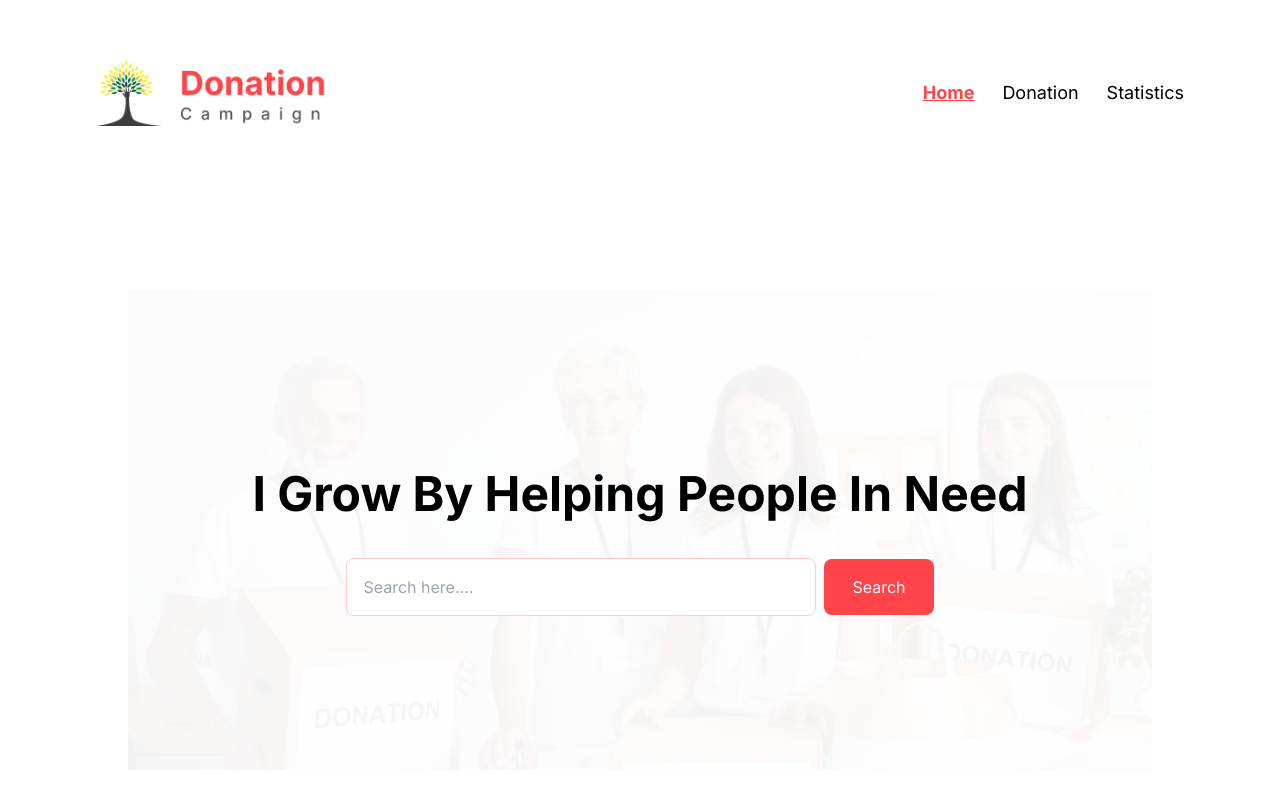
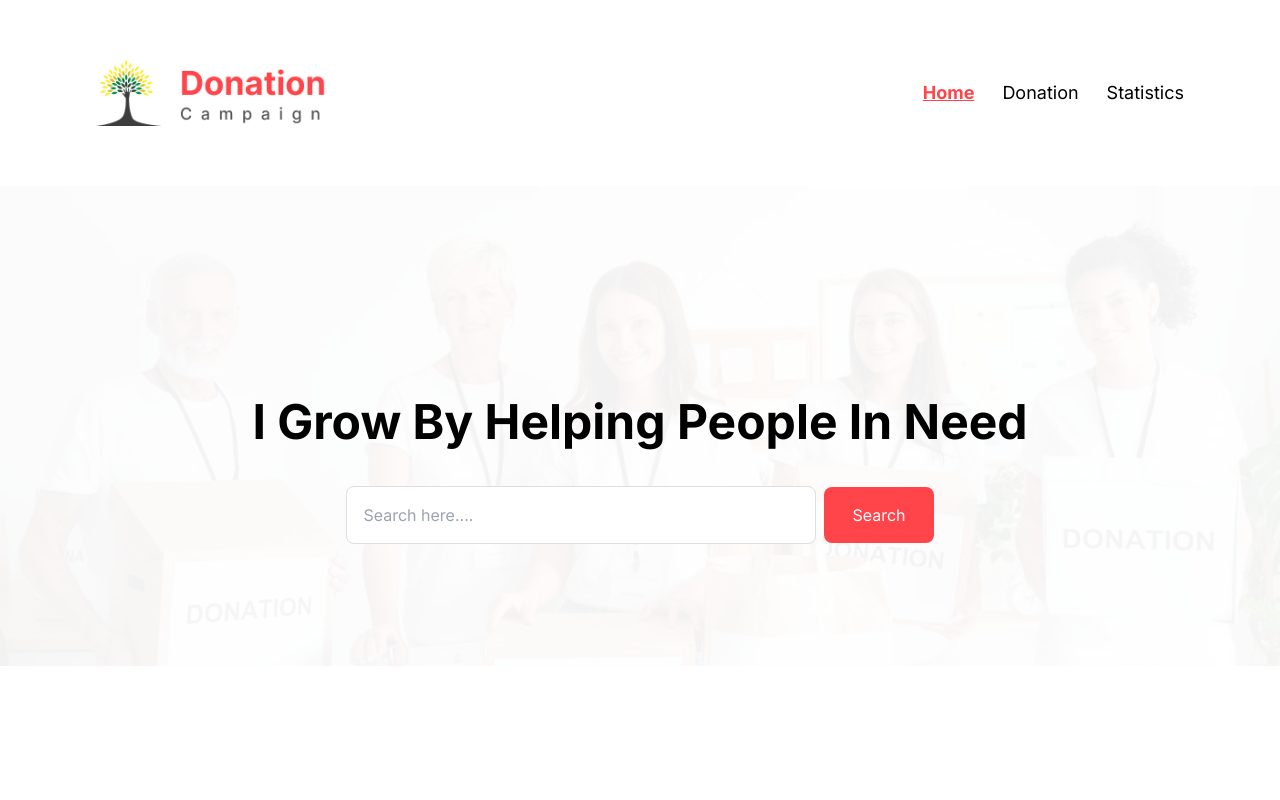
Before and after one commit to Shuvo0414/donation-campaign, a React (Vite) app: page / in a window 1280 px wide. Shown: the top 800 px of the page. Built offline with nearby package versions, Linux system fonts and the light colour scheme.

Commit message:
feat: Improve Banner responsive Refactored the Banner component to ensure proper responsiveness for mobile and medium-sized screens. Applied object-cover styling to the background image

```diff
--- a/index.html
+++ b/index.html
@@ -2,7 +2,7 @@
 <html lang="en">
   <head>
     <meta charset="UTF-8" />
-    <link rel="icon" type="image" href="./src/assets/Logo.png" />
+    <link rel="icon" type="image" href="./src/assets/logo.svg" />
     <meta name="viewport" content="width=device-width, initial-scale=1.0" />
     <title>Donation Campaign</title>
   </head>
--- a/src/components/Header/Banner/Banner.jsx
+++ b/src/components/Header/Banner/Banner.jsx
@@ -19,16 +19,16 @@ const Banner = ({
   // console.log(handleCategoryChange);
   return (
     <div
-      className=" bg-blend-overlay   w-full h-full md:w-[80%] md:h-[60vh] container mx-auto px-8 md:px-10 lg:px-24 p-5 my-10 md:mt-36 "
+      className=" bg-blend-overlay   w-full h-full  lg:h-[60vh]  mx-auto px-8 md:px-10 lg:px-24 p-5 my-10  object-cover "
       style={bannerStyle}
     >
       <div>
-        <h1 className=" mt-5 md:mt-20 lg:mt-40 text-xl md:text-5xl font-bold text-center">
+        <h1 className=" mt-5 md:mt-20 lg:mt-48 text-xl md:text-4xl lg:text-5xl font-bold text-center">
           I Grow By Helping People In Need
         </h1>
         <div className=" mx-auto flex justify-center items-center mt-4 md:mt-10">
           <input
-            className=" w-[230px] md:w-[470px] px-2 md:px-4 py-2 md:py-4 rounded-lg border border-red-200  text-[#0B0B0B66]"
+            className=" w-[230px] md:w-[470px] px-2 md:px-4 py-2 md:py-4 rounded-lg border border-[#DEDEDE] text-[#0B0B0B66]"
             type="text"
             placeholder="Search here...."
             value={searchCategory}
```
Also changed, not shown: src/assets/logo.svg (added).
